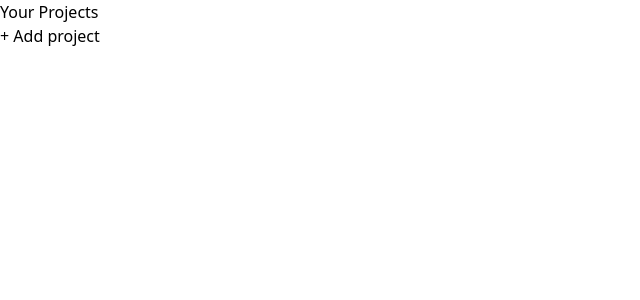
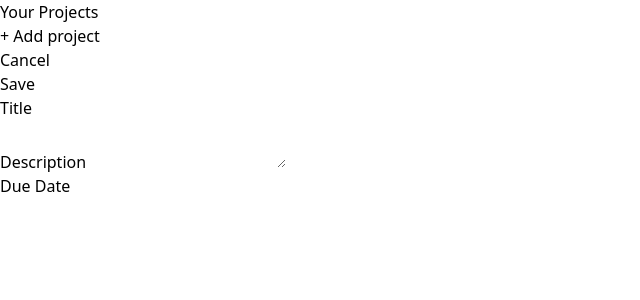
Before and after one commit to Alexandru2401/app-management-mini-projects, a React (Vite) app: page / in a window 1280 px wide. Shown: the top 300 px of the page, without its empty margins (0-640 px from the left). Built offline with nearby package versions, Linux system fonts and the light colour scheme.

Commit message:
adding NewProjects components - using to add a project and Input components, to make custom input

```diff
--- a/src/App.jsx
+++ b/src/App.jsx
@@ -1,9 +1,10 @@
 import Sidebar from "./components/SideBar";
-
+import NewProject from "./components/NewProject";
 function App() {
   return (
-    <main className="h-screen my-8 ">
-      <Sidebar/>
+    <main className="h-screen my-8 flex gap-8">
+      <Sidebar />
+      <NewProject />
     </main>
   );
 }
--- /dev/null
+++ b/src/components/Input.jsx
@@ -0,0 +1,8 @@
+export default function Input({ textarea, label, ...props }) {
+  return (
+    <p>
+      <label htmlFor="">{label}</label>
+      {textarea ? <textarea {...props} /> : <input {...props} />}
+    </p>
+  );
+}
--- /dev/null
+++ b/src/components/NewProject.jsx
@@ -0,0 +1,21 @@
+import Input from "./Input";
+
+export default function NewProject() {
+  return (
+    <div>
+      <menu>
+        <li>
+          <button>Cancel</button>
+        </li>
+        <li>
+          <button>Save</button>
+        </li>
+      </menu>
+      <div>
+        <Input label="Title" />
+        <Input label="Description" textarea />
+        <Input label="Due Date"></Input>
+      </div>
+    </div>
+  );
+}
```
